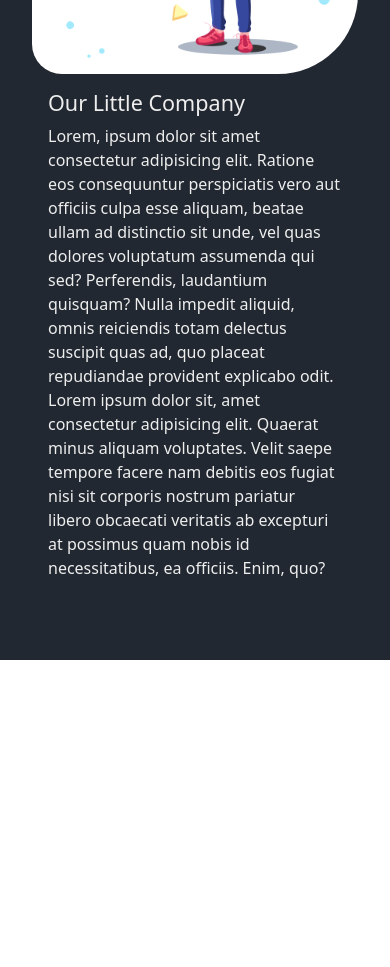
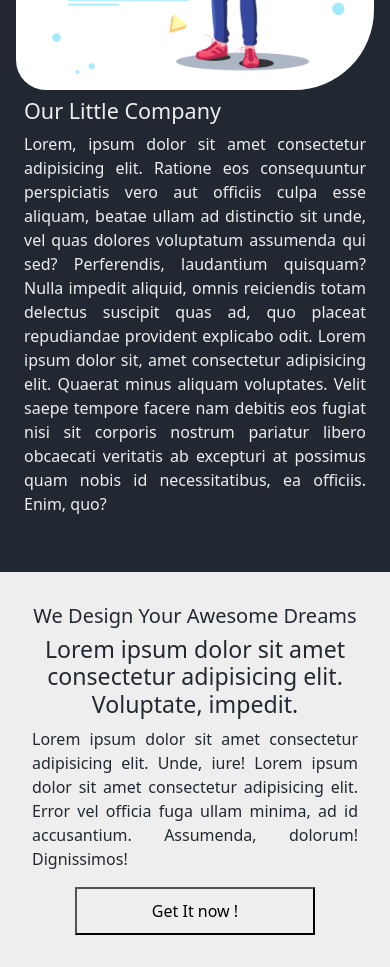
Before and after one commit to shri-appsdeployer/web-clone, a React (Create React App) app: page / in a window 390 px wide. Shown: the part 2840-3807 px from the top of the page. Before the commit the page ends 3500 px from the top, so only its background shows below. Built offline with nearby package versions, Linux system fonts and the light colour scheme.

Commit message:
about second section added with responsive

```diff
--- a/src/components/About/About.jsx
+++ b/src/components/About/About.jsx
@@ -1,10 +1,12 @@
 import React from "react";
 import "./About.scss";
+import Aboutmore from "./Aboutmore";
 import about from "../../images/Data.png";
 
 const About = () => {
   return (
     <div className="about-wrapper">
+
       <div className="about">
         <h2 className="about-heading">About</h2>
         <p>
@@ -35,6 +37,7 @@ const About = () => {
           </div>
         </div>
       </div>
+      <Aboutmore/>
     </div>
   );
 };
--- a/src/components/About/About.scss
+++ b/src/components/About/About.scss
@@ -12,7 +12,7 @@
         flex-direction: column;
         justify-content: center;
         align-items: center;
-        padding: 2rem;
+        padding: 1rem;
         .about-heading{
 
         }
@@ -40,9 +40,10 @@
             }
             .info-content-wrap{
                 width: 100%;
-                padding: 1rem;
+                padding:0.5rem;
                 p{
-
+                    width: 100%;
+                    text-align: justify;
                 }
             }
         }
--- /dev/null
+++ b/src/components/About/Aboutmore.jsx
@@ -0,0 +1,17 @@
+import React from 'react';
+import './Aboutmore.scss';
+
+const Aboutmore = () => {
+  return (
+    <div className='aboutmore'>
+        <div>
+        <h5>We Design Your Awesome Dreams</h5>
+        <h3>Lorem ipsum dolor sit amet consectetur adipisicing elit. Voluptate, impedit.</h3>
+        <p>Lorem ipsum dolor sit amet consectetur adipisicing elit. Unde, iure! Lorem ipsum dolor sit amet consectetur adipisicing elit. Error vel officia fuga ullam minima, ad id accusantium. Assumenda, dolorum! Dignissimos!</p>
+        <button>Get It now !</button>
+        </div>
+    </div>
+  )
+}
+
+export default Aboutmore
--- /dev/null
+++ b/src/components/About/Aboutmore.scss
@@ -0,0 +1,55 @@
+@import '../Common/Common.scss';
+
+.aboutmore{
+    // border: 1px solid red;
+    background-color:$about-text;
+    color: $about-bg;
+    div{
+        display: flex;
+        flex-direction: column;
+        justify-content: center;
+        align-items: center;
+        padding: 2rem;
+        h5{
+            width: 100%;
+            text-align: center;
+        }
+        h3{
+            width: 100%;
+            text-align: center;
+        }
+        p{
+            width: 100%;
+            text-align: justify;
+        }
+
+    }
+    button{
+        width: 15rem;
+        height: 3rem;
+    }
+}
+// Medium devices (tablets, 768px and up)
+@media (min-width: 768px) {
+    .aboutmore{
+        div{
+            h5{
+                width: 100%;
+                text-align: center;
+            }
+            h3{
+                width: 100%;
+                text-align: center;
+            }
+            p{
+                width: 100%;
+                text-align: center;
+            }
+
+        }
+    }
+
+}
+
+// Large devices (desktops, 992px and up)
+@media (min-width: 992px) {  }
```
